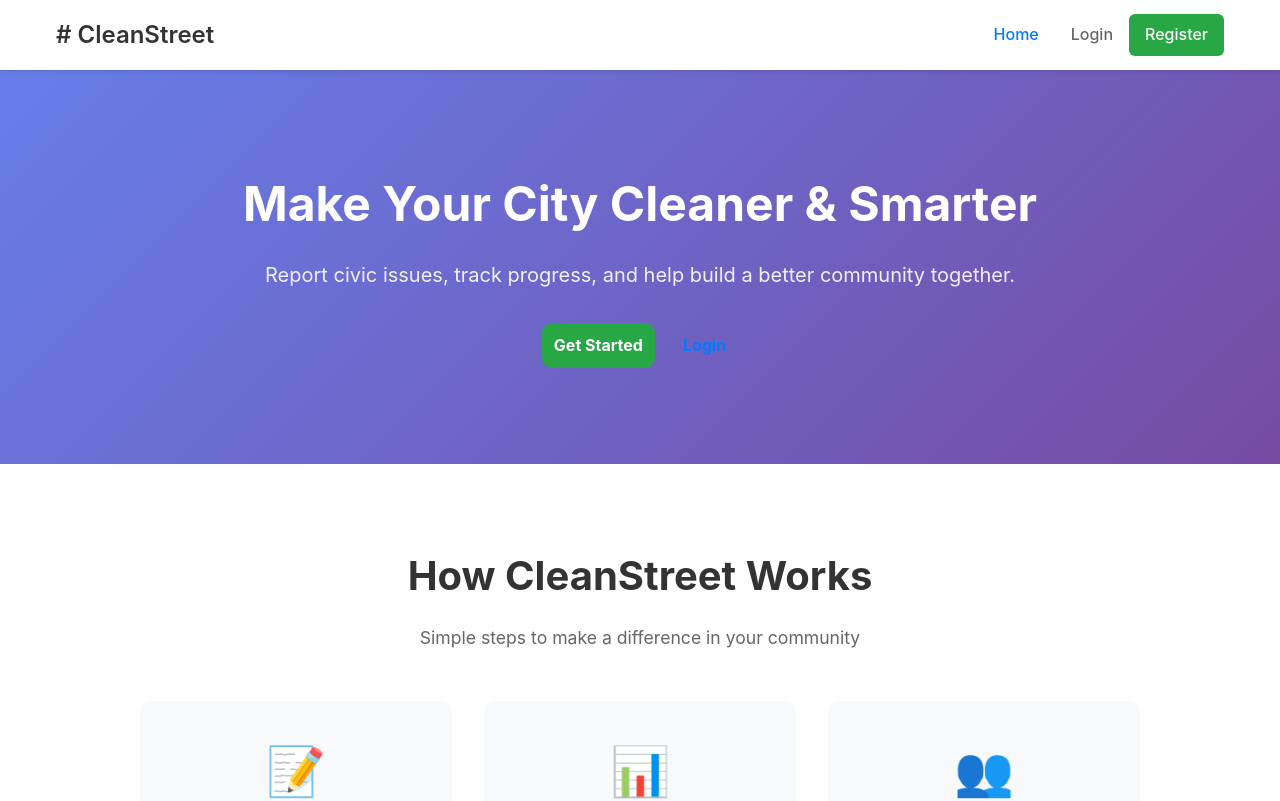
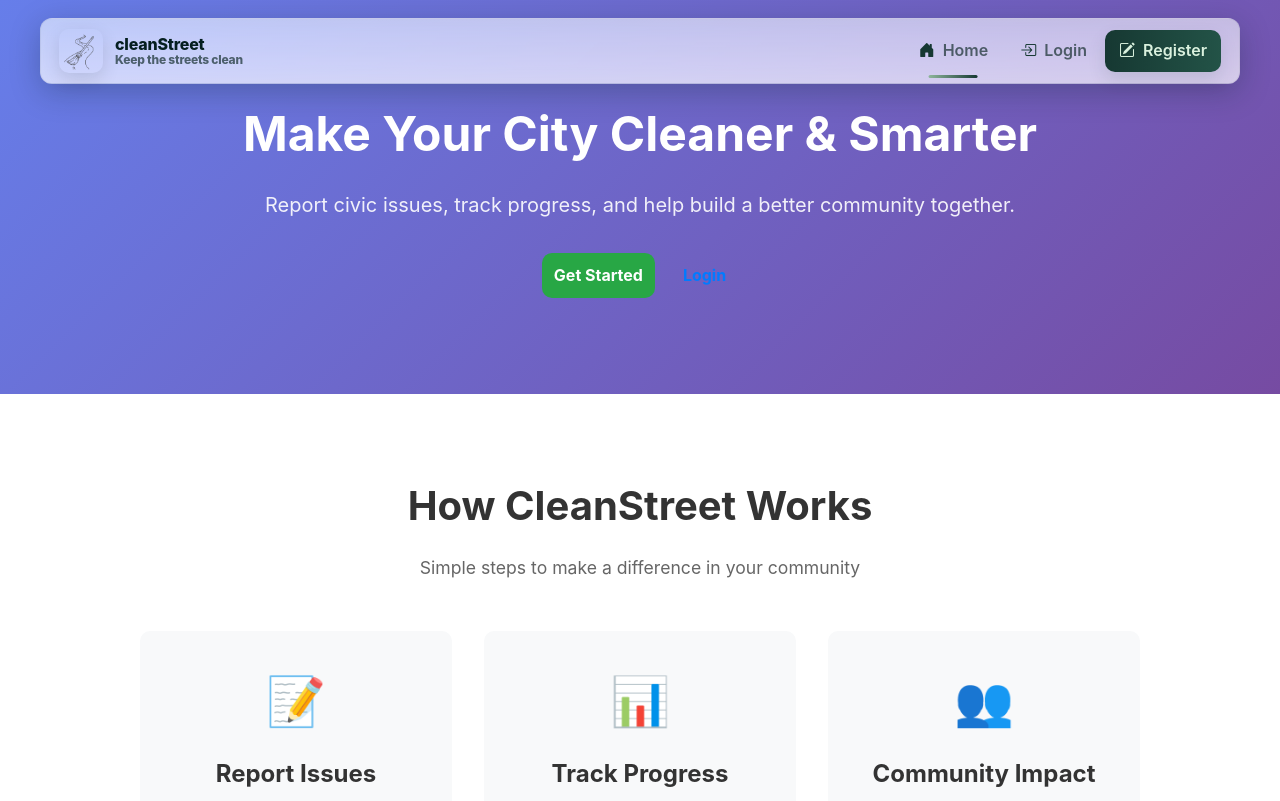
Before and after one commit to RPY09/cleanstreet09, a React (Create React App) app: page / in a window 1280 px wide. Shown: the top 801 px of the page. Built offline with nearby package versions, Linux system fonts and the light colour scheme.

Commit message:
updated css for the nav bar

```diff
--- a/src/App.css
+++ b/src/App.css
@@ -5,8 +5,8 @@
 }
 
 body {
-  font-family: -apple-system, BlinkMacSystemFont, 'Segoe UI', 'Roboto', 'Oxygen',
-    'Ubuntu', 'Cantarell', 'Fira Sans', 'Droid Sans', 'Helvetica Neue',
+  font-family: -apple-system, BlinkMacSystemFont, "Segoe UI", "Roboto", "Oxygen",
+    "Ubuntu", "Cantarell", "Fira Sans", "Droid Sans", "Helvetica Neue",
     sans-serif;
   -webkit-font-smoothing: antialiased;
   -moz-osx-font-smoothing: grayscale;
@@ -23,7 +23,7 @@ body {
 
 .main-content {
   flex: 1;
-  padding-top: 70px; /* Account for fixed navbar */
+  /* padding-top: 70px;  */
 }
 
 /* Common Components */
@@ -80,7 +80,7 @@ body {
 .card {
   background: white;
   border-radius: 8px;
-  box-shadow: 0 2px 4px rgba(0,0,0,0.1);
+  box-shadow: 0 2px 4px rgba(0, 0, 0, 0.1);
   border: 1px solid #e9ecef;
   padding: 1.5rem;
 }
@@ -108,7 +108,7 @@ body {
 .form-control:focus {
   outline: none;
   border-color: #007bff;
-  box-shadow: 0 0 0 2px rgba(0,123,255,0.25);
+  box-shadow: 0 0 0 2px rgba(0, 123, 255, 0.25);
 }
 
 .divider {
--- a/src/components/Layout/Navbar.css
+++ b/src/components/Layout/Navbar.css
@@ -1,93 +1,272 @@
+:root {
+  --g-darkest: #051f20;
+  --g-2: #0b2b26;
+  --g-3: #163832;
+  --g-4: #235347;
+  --g-accent: #8eb69b;
+  --g-pale: #daf1de;
+
+  --glass: rgba(255, 255, 255, 0.06);
+  --glass-strong: rgba(255, 255, 255, 0.09);
+  --muted: rgba(255, 255, 255, 0.8);
+  --muted-dark: rgba(7, 34, 31, 0.65);
+  --shadow: 0 8px 30px rgba(5, 31, 32, 0.25);
+  --radius: 12px;
+}
+
+/* Base / reset */
+* {
+  box-sizing: border-box;
+}
 .navbar {
   position: fixed;
-  top: 0;
-  width: 100%;
-  background: white;
-  box-shadow: 0 2px 4px rgba(0,0,0,0.1);
-  z-index: 1000;
-  padding: 0;
+  top: 18px; /* float a bit from top for modern feel */
+  left: 0;
+  right: 0;
+  display: flex;
+  justify-content: center;
+  pointer-events: none; /* outer container not clickable, inner container will be */
+  z-index: 1100;
+  transition: opacity 220ms ease, transform 260ms ease;
 }
 
+/* inner container holds the visual card */
 .nav-container {
+  pointer-events: auto;
+  width: 100%;
   max-width: 1200px;
-  margin: 0 auto;
-  padding: 0 1rem;
+  margin: 0 1rem;
+  background: linear-gradient(
+    180deg,
+    rgba(250, 255, 250, 0.6),
+    rgba(255, 255, 255, 0.7)
+  );
+  border-radius: var(--radius);
   display: flex;
+  align-items: center;
   justify-content: space-between;
-  align-items: center;
-  height: 70px;
+  gap: 1rem;
+  padding: 10px 18px;
+  box-shadow: var(--shadow);
+  backdrop-filter: blur(8px) saturate(120%);
+  border: 1px solid rgba(5, 31, 32, 0.06);
+  transition: transform 240ms ease, box-shadow 240ms ease, background 240ms ease;
 }
 
+/* logo area */
 .nav-logo {
-  font-size: 1.5rem;
-  font-weight: 600;
-  color: #333;
+  display: flex;
+  align-items: center;
+  gap: 12px;
   text-decoration: none;
+  color: var(--g-darkest);
+  font-weight: 800;
+  font-size: 1.125rem;
+  letter-spacing: -0.2px;
+  font-family: Inter, "Segoe UI", Roboto, Helvetica, Arial, sans-serif;
 }
 
+/* logo image */
+.nav-logo img {
+  width: 44px;
+  height: 44px;
+  object-fit: contain;
+  border-radius: 10px;
+  box-shadow: 0 6px 18px rgba(3, 20, 18, 0.12);
+  transition: transform 220ms ease;
+}
+
+/* small tagline (optional) */
+.nav-logo .brand-text {
+  display: flex;
+  flex-direction: column;
+  line-height: 1;
+}
+.nav-logo .brand-text .title {
+  font-size: 1rem;
+  color: var(--g-darkest);
+  font-weight: 800;
+}
+.nav-logo .brand-text .subtitle {
+  font-size: 0.75rem;
+  color: var(--muted-dark);
+  margin-top: 2px;
+}
+
+/* nav menu */
 .nav-menu {
   display: flex;
   align-items: center;
-  gap: 2rem;
+  gap: 1.25rem;
 }
 
+/* link style */
 .nav-link {
-  color: #666;
+  position: relative;
+  color: var(--muted-dark);
   text-decoration: none;
-  font-weight: 500;
-  transition: color 0.2s;
-  padding: 0.5rem 0;
+  font-weight: 600;
+  padding: 8px 6px;
+  border-radius: 8px;
+  transition: color 160ms ease, transform 160ms ease;
+  font-family: Inter, "Segoe UI", Roboto, Helvetica, Arial, sans-serif;
+  display: inline-flex;
+  align-items: center;
+  gap: 8px;
 }
 
-.nav-link:hover,
-.nav-link.active {
-  color: #007bff;
+/* subtle hover */
+.nav-link:hover {
+  color: var(--g-3);
+  transform: translateY(-3px);
 }
 
-.nav-link.register {
-  background: #28a745;
-  color: white;
-  padding: 0.5rem 1rem;
-  border-radius: 6px;
+/* active indicator - animated underline/ pill */
+.nav-link::after {
+  content: "";
+  position: absolute;
+  left: 50%;
+  transform: translateX(-50%) scaleX(0);
+  bottom: -6px;
+  width: 60%;
+  height: 3px;
+  border-radius: 4px;
+  background: linear-gradient(90deg, var(--g-accent), var(--g-3));
+  transition: transform 220ms cubic-bezier(0.2, 0.9, 0.3, 1);
+  transform-origin: center;
+}
+.nav-link:hover::after,
+.nav-link.active::after {
+  transform: translateX(-50%) scaleX(1);
 }
 
+/* primary register link (button-style) */
+.nav-link.register {
+  background: linear-gradient(90deg, var(--g-3), var(--g-4));
+  color: var(--g-pale);
+  padding: 8px 14px;
+  border-radius: 10px;
+  box-shadow: 0 8px 18px rgba(22, 56, 50, 0.12);
+  transition: transform 180ms ease, box-shadow 180ms ease;
+}
 .nav-link.register:hover {
-  background: #218838;
-  color: white;
+  transform: translateY(-3px);
+  box-shadow: 0 14px 28px rgba(22, 56, 50, 0.18);
 }
 
+/* user/auth area */
 .nav-user,
 .nav-auth {
   display: flex;
   align-items: center;
-  gap: 1rem;
+  gap: 12px;
 }
 
+/* logout button */
 .nav-logout {
-  background: #dc3545;
-  color: white;
+  background: linear-gradient(90deg, #c83333, #b02a2a);
+  color: #fff;
   border: none;
-  padding: 0.5rem 1rem;
-  border-radius: 6px;
+  padding: 8px 12px;
+  border-radius: 10px;
   cursor: pointer;
-  font-weight: 500;
+  font-weight: 700;
+  transition: transform 150ms ease, box-shadow 150ms ease, opacity 150ms;
+}
+.nav-logout:hover {
+  transform: translateY(-3px);
+  box-shadow: 0 10px 20px rgba(184, 40, 40, 0.18);
 }
 
-.nav-logout:hover {
-  background: #c82333;
+/* profile link */
+.nav-user .nav-link {
+  padding: 6px 10px;
+  border-radius: 8px;
 }
 
-@media (max-width: 768px) {
+/* responsive: hamburger for small screens */
+.nav-toggle {
+  display: none;
+  background: transparent;
+  border: none;
+  cursor: pointer;
+  padding: 8px;
+  border-radius: 8px;
+  transition: background 160ms ease, transform 160ms ease;
+}
+.nav-toggle .bar {
+  display: block;
+  width: 20px;
+  height: 2px;
+  background: var(--g-darkest);
+  margin: 3px 0;
+  transition: transform 220ms ease, opacity 220ms ease;
+}
+
+/* tiny animation on logo hover */
+.nav-logo img:hover {
+  transform: translateY(-3px) rotate(-2deg);
+}
+
+/* mobile styles */
+@media (max-width: 860px) {
   .nav-container {
-    padding: 0 0.5rem;
-    height: 60px;
+    padding: 10px;
+  }
+  .nav-menu {
+    gap: 10px;
+  }
+  .nav-toggle {
+    display: inline-flex;
+  }
+  .nav-menu,
+  .nav-user,
+  .nav-auth {
+    position: absolute;
+    right: 18px;
+    top: calc(100% + 10px);
+    background: linear-gradient(
+      180deg,
+      rgba(255, 255, 255, 0.98),
+      rgba(245, 255, 250, 0.96)
+    );
+    border-radius: 12px;
+    padding: 10px;
+    box-shadow: var(--shadow);
+    flex-direction: column;
+    align-items: stretch;
+    width: 220px;
+    opacity: 0;
+    transform: translateY(-6px) scale(0.98);
+    pointer-events: none;
+    transition: opacity 220ms ease, transform 220ms ease;
   }
 
-  .nav-menu {
-    gap: 1rem;
+  /* when container has .open-menu, show the dropdown */
+  .nav-container.open-menu .nav-menu {
+    opacity: 1;
+    transform: translateY(0) scale(1);
+    pointer-events: auto;
   }
 
-  .nav-logo {
-    font-size: 1.25rem;
+  .nav-link {
+    padding: 10px 12px;
+  }
+  .nav-link.register {
+    width: 100%;
+    text-align: center;
   }
 }
+
+/* small polishing */
+.nav-container:active,
+.nav-container:focus-within {
+  box-shadow: 0 24px 60px rgba(5, 31, 32, 0.22);
+}
+
+/* accessibility focus */
+.nav-link:focus {
+  outline: 3px solid rgba(142, 182, 155, 0.16);
+  outline-offset: 4px;
+  border-radius: 8px;
+}
--- a/src/components/Layout/Navbar.js
+++ b/src/components/Layout/Navbar.js
@@ -1,28 +1,79 @@
-import React from 'react';
-import { Link, useLocation } from 'react-router-dom';
-import { useAuth } from '../../context/AuthContext';
-import './Navbar.css';
+import React, { useState } from "react";
+import { Link, useLocation } from "react-router-dom";
+import { useAuth } from "../../context/AuthContext";
+import "./Navbar.css";
+// make sure the image exists at this path (adjust if needed)
+import logoSrc from "../../assets/cleanStreet.png";
+
+/*
+  Updated Navbar:
+  - Uses cleanStreet.png as logo (no leading #)
+  - Modern glass card style using the green palette
+  - Small animations and hover transitions
+  - Mobile toggle (hamburger) that opens a dropdown menu
+  - Uses same font-family as Auth CSS (Inter)
+  - Keeps current routing and permission links
+*/
 
 const Navbar = () => {
   const { user, logout } = useAuth();
   const location = useLocation();
+  const [open, setOpen] = useState(false);
 
   const handleLogout = () => {
     logout();
   };
 
+  const toggleMenu = () => setOpen((s) => !s);
+
   return (
-    <nav className="navbar">
-      <div className="nav-container">
-        <Link to="/" className="nav-logo">
-          # CleanStreet
+    <nav className="navbar" aria-label="Primary navigation">
+      <div className={`nav-container ${open ? "open-menu" : ""}`}>
+        <Link to="/" className="nav-logo" onClick={() => setOpen(false)}>
+          <img src={logoSrc} alt="cleanStreet logo" />
+          <span className="brand-text">
+            <span className="title">cleanStreet</span>
+            <span className="subtitle">Keep the streets clean</span>
+          </span>
         </Link>
 
-        <div className="nav-menu">
+        {/* Hamburger for mobile */}
+        <button
+          className="nav-toggle"
+          aria-expanded={open}
+          aria-label={open ? "Close menu" : "Open menu"}
+          onClick={toggleMenu}
+        >
+          <span
+            className="bar"
+            style={{
+              transform: open ? "rotate(45deg) translate(3px, 3px)" : "none",
+            }}
+          />
+          <span className="bar" style={{ opacity: open ? 0 : 1 }} />
+          <span
+            className="bar"
+            style={{
+              transform: open ? "rotate(-45deg) translate(3px, -3px)" : "none",
+            }}
+          />
+        </button>
+
+        <div
+          className="nav-menu"
+          role="menu"
+          aria-hidden={!open && window.innerWidth < 860}
+        >
           <Link
             to="/"
-            className={`nav-link ${location.pathname === '/' ? 'active' : ''}`}
+            className={`nav-link ${location.pathname === "/" ? "active" : ""}`}
+            onClick={() => setOpen(false)}
           >
+            <i
+              className="bi bi-house-door-fill"
+              aria-hidden="true"
+              style={{ color: "var(--g-3)" }}
+            ></i>
             Home
           </Link>
 
@@ -30,47 +81,112 @@ const Navbar = () => {
             <>
               <Link
                 to="/dashboard"
-                className={`nav-link ${location.pathname === '/dashboard' ? 'active' : ''}`}
+                className={`nav-link ${
+                  location.pathname === "/dashboard" ? "active" : ""
+                }`}
+                onClick={() => setOpen(false)}
               >
+                <i
+                  className="bi bi-speedometer2"
+                  aria-hidden="true"
+                  style={{ color: "var(--g-3)" }}
+                ></i>
                 Dashboard
               </Link>
+
               <Link
                 to="/report-issue"
-                className={`nav-link ${location.pathname === '/report-issue' ? 'active' : ''}`}
+                className={`nav-link ${
+                  location.pathname === "/report-issue" ? "active" : ""
+                }`}
+                onClick={() => setOpen(false)}
               >
+                <i
+                  className="bi bi-exclamation-circle"
+                  aria-hidden="true"
+                  style={{ color: "var(--g-3)" }}
+                ></i>
                 Report Issue
               </Link>
+
               <Link
                 to="/complaints"
-                className={`nav-link ${location.pathname === '/complaints' ? 'active' : ''}`}
+                className={`nav-link ${
+                  location.pathname === "/complaints" ? "active" : ""
+                }`}
+                onClick={() => setOpen(false)}
               >
+                <i
+                  className="bi bi-inbox-fill"
+                  aria-hidden="true"
+                  style={{ color: "var(--g-3)" }}
+                ></i>
                 View Complaints
               </Link>
 
-              {user.role === 'admin' && (
+              {user.role === "admin" && (
                 <Link
                   to="/admin"
-                  className={`nav-link ${location.pathname === '/admin' ? 'active' : ''}`}
+                  className={`nav-link ${
+                    location.pathname === "/admin" ? "active" : ""
+                  }`}
+                  onClick={() => setOpen(false)}
                 >
+                  <i
+                    className="bi bi-shield-lock-fill"
+                    aria-hidden="true"
+                    style={{ color: "var(--g-3)" }}
+                  ></i>
                   Admin
                 </Link>
               )}
 
-              <div className="nav-user">
-                <Link to="/profile" className="nav-link">
+              <div className="nav-user" style={{ alignItems: "center" }}>
+                <Link
+                  to="/profile"
+                  className="nav-link"
+                  onClick={() => setOpen(false)}
+                >
+                  <i
+                    className="bi bi-person-circle"
+                    aria-hidden="true"
+                    style={{ color: "var(--g-3)" }}
+                  ></i>
                   Profile
                 </Link>
-                <button onClick={handleLogout} className="nav-logout">
+                <button
+                  onClick={handleLogout}
+                  className="nav-logout"
+                  aria-label="Logout"
+                >
                   Logout
                 </button>
               </div>
             </>
           ) : (
             <div className="nav-auth">
-              <Link to="/login" className="nav-link">
+              <Link
+                to="/login"
+                className="nav-link"
+                onClick={() => setOpen(false)}
+              >
+                <i
+                  className="bi bi-box-arrow-in-right"
+                  aria-hidden="true"
+                  style={{ color: "var(--g-3)" }}
+                ></i>
                 Login
               </Link>
-              <Link to="/register" className="nav-link register">
+              <Link
+                to="/register"
+                className="nav-link register"
+                onClick={() => setOpen(false)}
+              >
+                <i
+                  className="bi bi-pencil-square"
+                  aria-hidden="true"
+                  style={{ color: "var(--g-pale)" }}
+                ></i>
                 Register
               </Link>
             </div>
--- a/src/pages/Auth.css
+++ b/src/pages/Auth.css
@@ -50,6 +50,7 @@ body,
   max-width: 780px;
   perspective: 1400px;
   padding: 12px;
+  margin-top: 95px;
 }
 
 /* 3d card wrapper */
--- a/src/pages/Login.js
+++ b/src/pages/Login.js
@@ -6,7 +6,7 @@ import "./Auth.css";
 
 const API_URL = "http://localhost:5000/api/auth";
 
-const GOOGLE_API_KEY = ""; // Leave blank if not using external service
+const GOOGLE_API_KEY = ""; // for google api key
 
 const Login = () => {
   // get loginWithToken from context so we update React state after OTP
```
